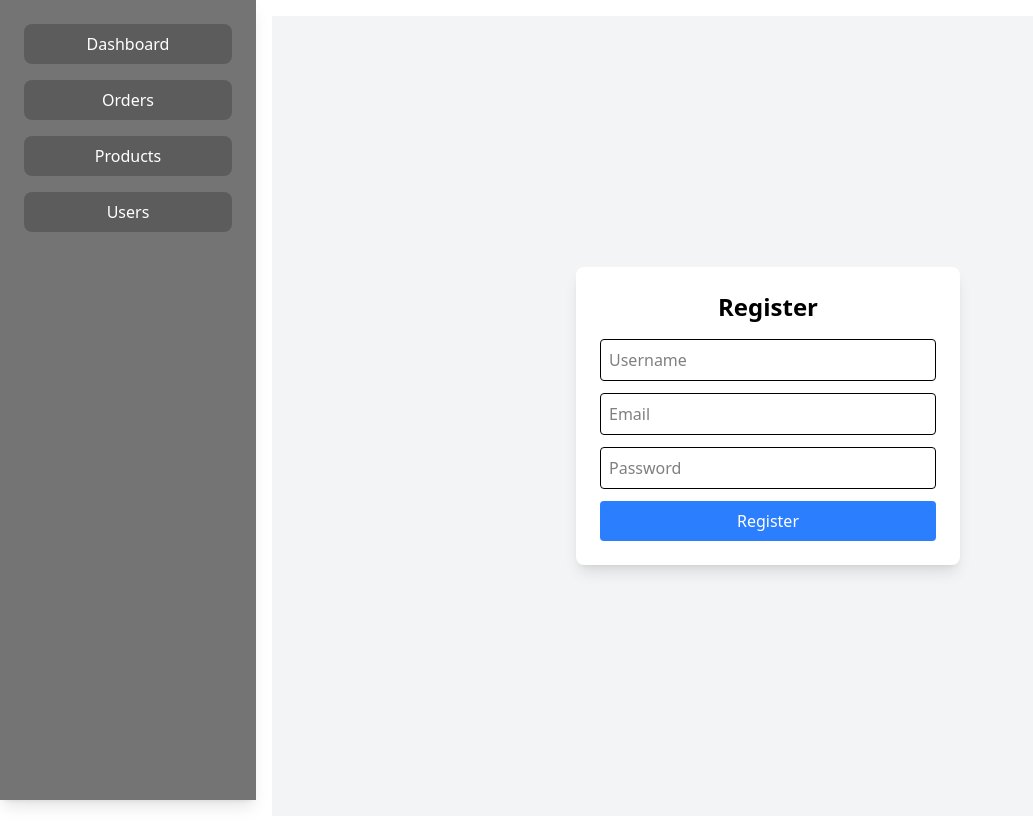
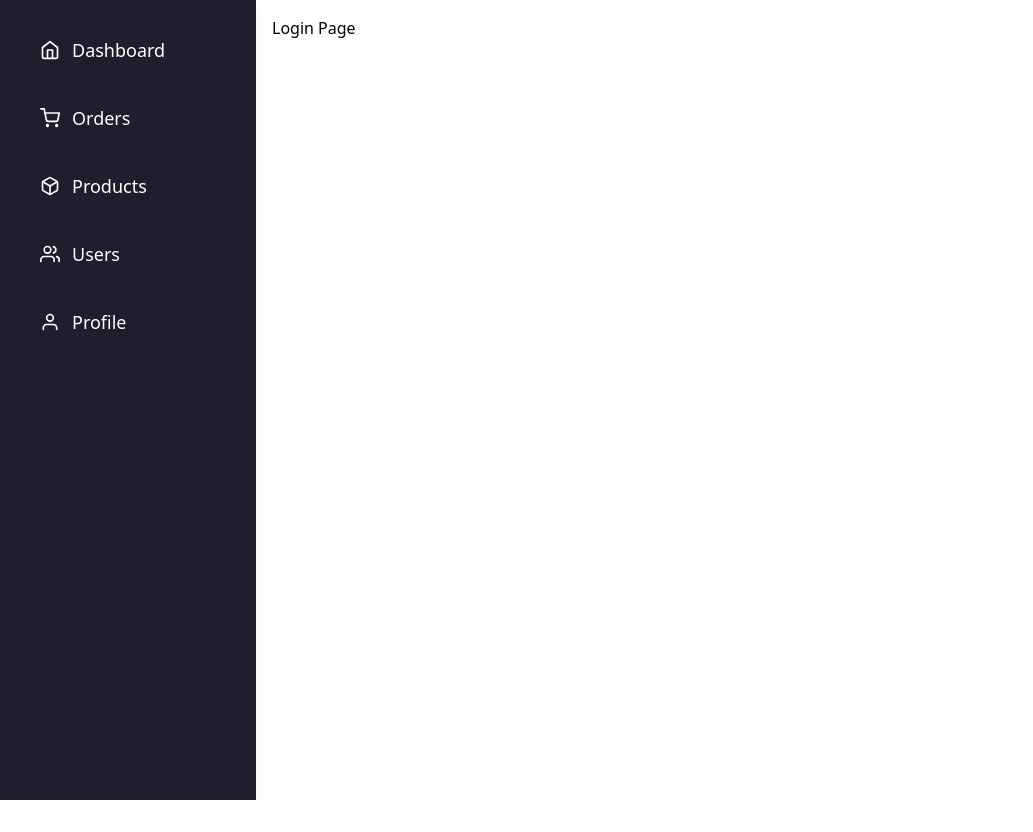
Before and after one commit to Hamasaaat/graduation-project, a React (Vite) app: page / in a window 1280 px wide. Shown: the whole page, without its empty margins (0-1033 px from the left). After the commit the page ends 800 px from the top, so only its background shows below. Built offline with nearby package versions, Linux system fonts and the light colour scheme.

Commit message:
update the side bar

```diff
--- a/package.json
+++ b/package.json
@@ -14,6 +14,7 @@
     "formik": "^2.4.6",
     "react": "^19.0.0",
     "react-dom": "^19.0.0",
+    "react-icons": "^5.5.0",
     "react-router-dom": "^7.2.0",
     "tailwindcss": "^4.0.8",
     "uuid": "^11.1.0",
--- a/src/App.jsx
+++ b/src/App.jsx
@@ -17,7 +17,7 @@ const App = () => {
         <Sidebar />
         <div className="flex-1 p-4">
           <Routes>
-            <Route path="/" element={<RegisterPage />} />
+            <Route path="/" element={<LoginPage />} />
             <Route path="/register" element={<RegisterPage />} />
             <Route path="/dashboard" element={<Dashboard />} />
             <Route path="/orders" element={<Orders />} />
--- a/src/components/Sidebar.jsx
+++ b/src/components/Sidebar.jsx
@@ -1,28 +1,31 @@
 import React from "react";
 import { Link, useLocation } from "react-router-dom";
+import { FiHome, FiShoppingCart, FiBox, FiUsers, FiUser } from "react-icons/fi";
 
 const Sidebar = () => {
   const location = useLocation(); // Get the current route
 
+  const menuItems = [
+    { name: "Dashboard", path: "/dashboard", icon: <FiHome size={20} /> },
+    { name: "Orders", path: "/orders", icon: <FiShoppingCart size={20} /> },
+    { name: "Products", path: "/products", icon: <FiBox size={20} /> },
+    { name: "Users", path: "/users", icon: <FiUsers size={20} /> },
+    { name: "Profile", path: "/profile", icon: <FiUser size={20} /> },
+  ];
+
   return (
-    <div className="w-64 h-screen bg-[#747474] text-white p-6 sticky top-0 shadow-lg">
-      <nav>
+    <div className="w-64 h-screen bg-[#1E1E2F] text-white p-6 sticky top-0 shadow-lg flex flex-col">
+      <nav className="flex-1">
         <ul className="space-y-4">
-          {[
-            { name: "Dashboard", path: "/dashboard" },
-            { name: "Orders", path: "/orders" },
-            { name: "Products", path: "/products" },
-            { name: "Users", path: "/users" },
-          ].map((item) => (
+          {menuItems.map((item) => (
             <li key={item.path}>
               <Link
                 to={item.path}
-                className={`block px-4 py-2 rounded-lg text-center transition-all duration-300 ${
-                  location.pathname === item.path
-                    ? "bg-[#4a4a4a]" // Active link color
-                    : "bg-[#5c5c5c] hover:bg-[#4a4a4a]"
-                }`}
+                className={`flex items-center px-4 py-3 rounded-lg transition-all duration-300 text-lg font-medium gap-3
+                  ${location.pathname === item.path ? "bg-[#34344A]" : "hover:bg-[#2A2A3A]"}
+                `}
               >
+                {item.icon}
                 {item.name}
               </Link>
             </li>
```
Also changed, not shown: Project Docs/README.txt, 1 other file (tests, documents, lock files or other folders).
